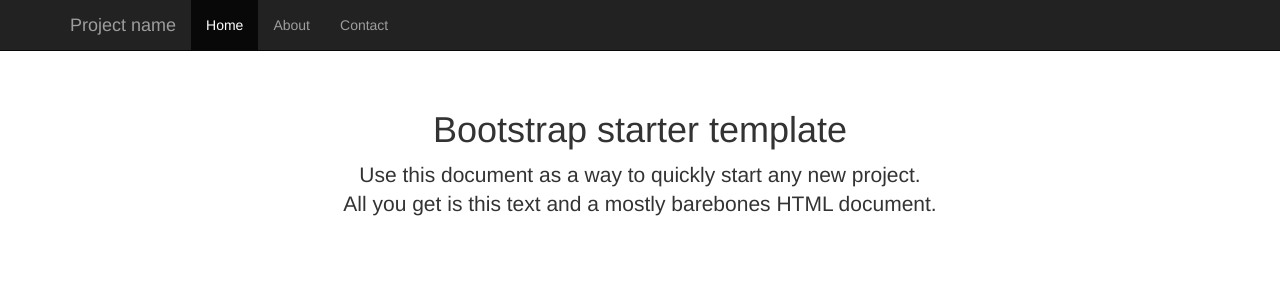
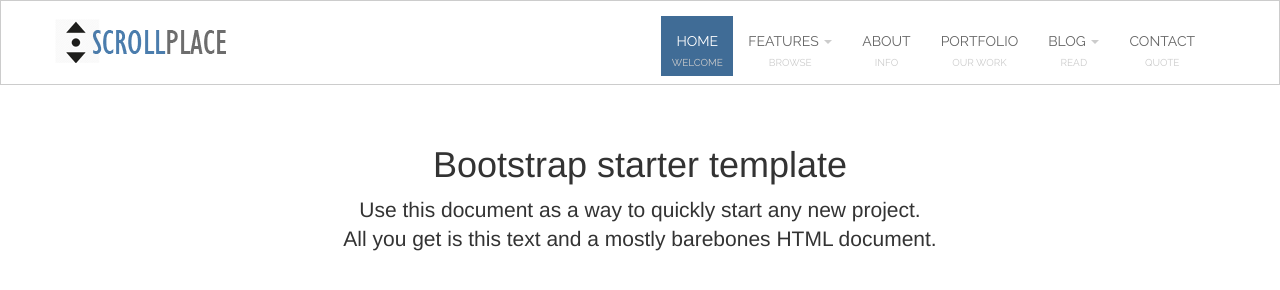
Before and after one commit to jadetiger88/jt-bootstrap-landing-page, a plain HTML site: page index.html in a window 1280 px wide. Drawn offline with nearby package versions, Linux system fonts and the light colour scheme.

Commit message:
Add Navbar Modification

```diff
--- a/css/style.css
+++ b/css/style.css
@@ -1,7 +1,65 @@
 body {
-  padding-top: 50px;
+  padding-top: 85px;
 }
 .starter-template {
   padding: 40px 15px;
   text-align: center;
 }
+
+.navbar {
+	background: #fff;
+	min-height: 85px;
+	text-transform: uppercase;
+	font-family: "Raleway", sans-serif;
+	border: #ccc 1px solid;
+	padding-top: 15px;
+	text-align: center;
+}
+
+.navbar-brand {
+	padding: 0;
+}
+
+.navbar span {
+	font-size: 10px;
+	color: #ccc;
+	text-align: center;
+}
+
+.navbar-nav > li > a {
+	padding-bottom: 0px;
+	color: #666;
+}
+.navbar-nav > li {
+	padding-bottom: 5px;
+}
+
+.nav > li > a:hover, .nav> li > a:focus {
+	background: none;
+}
+
+.navbar li:hover {
+	background: #f4f4f4;
+	cursor: pointer;
+}
+
+.navbar li li {
+	padding: 5px 0;
+	border-left: 4px solid #f4f4f4;
+}
+
+.navbar li li:hover {
+	padding: 5px 0;
+	border-left: 4px solid #406c96;
+}
+
+.navbar li.active {
+	background: #406c96;
+	color: white;
+
+}
+
+.navbar li.active a {
+	color: white;
+
+}
--- a/index.html
+++ b/index.html
@@ -9,26 +9,22 @@
 
     <title>Boot Strap Landing Page</title>
 
+  <!-- Fonts -->
+    <link href='http://fonts.googleapis.com/css?family=Open+Sans:400,600' rel='stylesheet' type='text/css'>
+    <link href='http://fonts.googleapis.com/css?family=Raleway:400,100,200,300,500,600' rel='stylesheet' type='text/css'>
+
     <!-- Bootstrap core CSS -->
     <link href="css/bootstrap.css" rel="stylesheet">
+    <link href="css/font-awesome.css" rel="stylesheet">
 
     <!-- Custom styles for this template -->
     <link href="css/style.css" rel="stylesheet">
 
-    <!-- Just for debugging purposes. Don't actually copy these 2 lines! -->
-    <!--[if lt IE 9]><script src="../../assets/js/ie8-responsive-file-warning.js"></script><![endif]-->
-    <script src="../../assets/js/ie-emulation-modes-warning.js"></script>
-
-    <!-- HTML5 shim and Respond.js for IE8 support of HTML5 elements and media queries -->
-    <!--[if lt IE 9]>
-      <script src="https://oss.maxcdn.com/html5shiv/3.7.2/html5shiv.min.js"></script>
-      <script src="https://oss.maxcdn.com/respond/1.4.2/respond.min.js"></script>
-    <![endif]-->
   </head>
 
   <body>
 
-    <nav class="navbar navbar-inverse navbar-fixed-top">
+    <nav class="navbar navbar-fixed-top">
       <div class="container">
         <div class="navbar-header">
           <button type="button" class="navbar-toggle collapsed" data-toggle="collapse" data-target="#navbar" aria-expanded="false" aria-controls="navbar">
@@ -37,13 +33,37 @@
             <span class="icon-bar"></span>
             <span class="icon-bar"></span>
           </button>
-          <a class="navbar-brand" href="#">Project name</a>
+          <a class="navbar-brand" href="#"><img src="img/logo.png" alt="ScrollBar"></a>
         </div>
-        <div id="navbar" class="collapse navbar-collapse">
+        <div id="navbar" class="collapse navbar-collapse navbar-right">
           <ul class="nav navbar-nav">
-            <li class="active"><a href="#">Home</a></li>
-            <li><a href="#about">About</a></li>
-            <li><a href="#contact">Contact</a></li>
+             <li class="active"><a href="index.html">Home</a><span>Welcome</span></li>
+                <li class="dropdown">
+                  <a href="#" class="dropdown-toggle" data-toggle="dropdown">Features <span class="caret"></span></a><span>Browse</span>
+                  <ul class="dropdown-menu" role="menu">
+                    <li><a href="typography.html"> Typography</a></li>
+                    <li><a href="components.html"> Components</a></li>
+                    <li><a href="blocks.html"> Block Styles</a></li>
+                    <li><a href="icons.html"> Icons</a></li>
+                    <li><a href="widgets.html">Widgets</a></li>
+                    <li><a href="scroller.html">Image Scroller</a></li>
+                    <li><a href="gallery.html">Portfolio Gallery</a></li>
+                    <li><a href="tables.html">Tables</a></li>
+                    <li><a href="forms.html"> Forms</a></li>
+                    <li><a href="grid.html">Grid System</a></li>
+                  </ul>
+                </li>
+            <li><a href="about.html">About</a><span>Info</span></li>
+            <li><a href="portfolio.html">Portfolio</a><span>Our Work</span></li>
+                <li class="dropdown">
+                  <a href="blog-right-sidebar.html" class="dropdown-toggle" data-toggle="dropdown">Blog <span class="caret"></span></a><span>Read</span>
+                  <ul class="dropdown-menu" role="menu">
+                    <li><a href="blog-right-sidebar.html"> Blog - Right Sidebar</a></li>
+                    <li><a href="blog-left-sidebar.html">Blog - Left Sidebar</a></li>
+                    <li><a href="blog-no-sidebar.html">Blog - No Sidebar</a></li>
+                  </ul>
+                </li>
+            <li><a href="contact.html">Contact</a><span>Quote</span></li>
           </ul>
         </div><!--/.nav-collapse -->
       </div>
@@ -64,7 +84,5 @@
     <!-- Placed at the end of the document so the pages load faster -->
     <script src="https://ajax.googleapis.com/ajax/libs/jquery/1.11.2/jquery.min.js"></script>
     <script src="js/bootstrap.js"></script>
-    <!-- IE10 viewport hack for Surface/desktop Windows 8 bug -->
-    <script src="../../assets/js/ie10-viewport-bug-workaround.js"></script>
   </body>
 </html>
```
Also changed, not shown: img/desktop.png (added), img/imac.png (added), img/laptop.png (added), img/logo.png (added), img/mobile.png (added).
